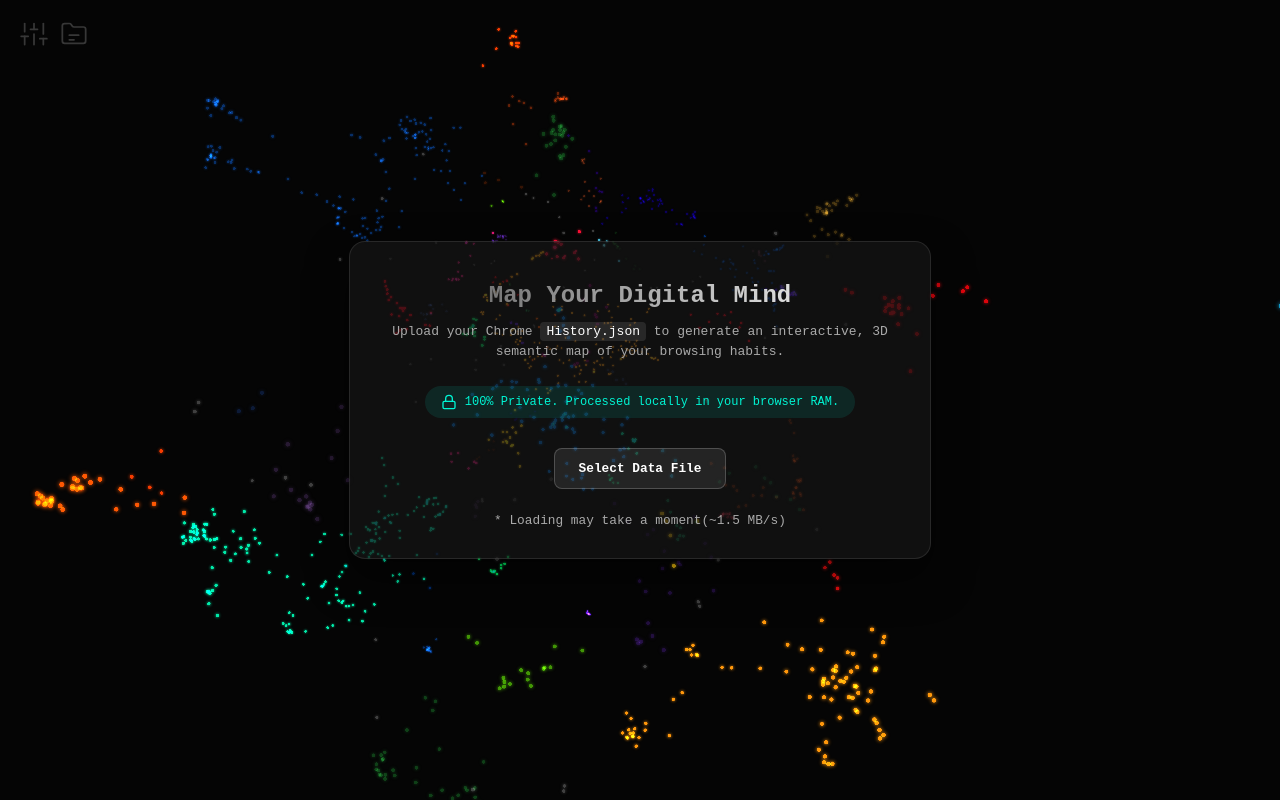
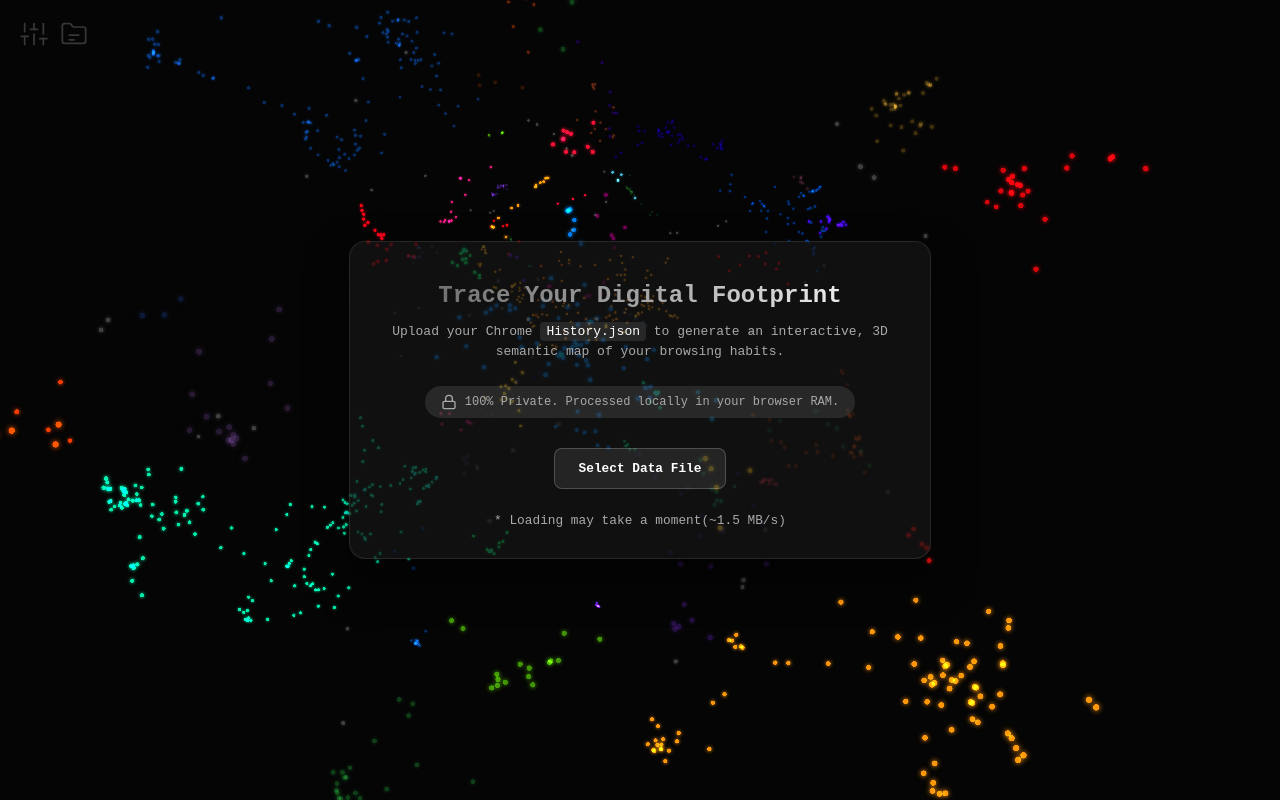
Before and after one commit to Blairqiao/Trace, a website built with Vite: page frontend/index.html in a window 1280 px wide. Built offline with nearby package versions, Linux system fonts and the light colour scheme; animation ran at ten frames a second.

Commit message:
Minor improvements

```diff
--- a/frontend/index.css
+++ b/frontend/index.css
@@ -160,9 +160,17 @@
   transform: translateX(-100%);
   transition: transform 0.4s cubic-bezier(0.25, 1, 0.5, 1);
   z-index: 999;
-  padding: 60px 20px 20px 20px;
+  padding: 60px 20px 40px 20px;
   color: white;
   overflow-y: auto;
+  scrollbar-width: none;
+  -ms-overflow-style: none;
+  -webkit-mask-image: linear-gradient(to bottom, transparent 0px, transparent 50px, black 60px, black 100%);
+  mask-image: linear-gradient(to bottom, transparent 0px, transparent 50px, black 60px, black 100%);
+}
+
+.settings-panel::-webkit-scrollbar {
+  display: none;
 }
 
 #settings-panel.open {
@@ -212,7 +220,7 @@
 button:hover { background: #73737381; }
 
 button:disabled {
-  background: #5656564d; color: #aaa;
+  background: #5656564d; color: #aaa; cursor: pointer;
 }
 
 .checkbox-group {
@@ -331,7 +339,14 @@
 .prompt-content h2 {
   margin: 0 0 10px 0;
   font-size: 24px;
-  background: linear-gradient(90deg, #555 0%, #fff 50%, #555 100%);
+  background: linear-gradient(
+    90deg,
+    #666666 0%,     /* Slate Gray */
+    #a3a3a3 25%,    /* Light Silver */
+    #ffffff 50%,    /* Pure White Hotspot */
+    #a3a3a3 75%,
+    #666666 100%
+  );
   background-size: 200% auto;
   -webkit-background-clip: text;
   -webkit-text-fill-color: transparent;
@@ -358,8 +373,8 @@
   justify-content: center;
   gap: 8px;
   font-size: 12px;
-  color: #00f5d4; /* Using one of your neon colors! */
-  background: rgba(0, 245, 212, 0.1);
+  color: #aaa;
+  background: rgba(255, 255, 255, 0.1);
   padding: 8px 16px;
   border-radius: 20px;
   margin: 0 auto 30px auto;
--- a/frontend/index.html
+++ b/frontend/index.html
@@ -3,9 +3,9 @@
   <head>
     <meta charset="UTF-8" />
     <meta name="viewport" content="width=device-width, initial-scale=1.0" />
-    <title>History Galaxy</title>
+    <title>Trace</title>
     <link rel="stylesheet" href="index.css">
-
+    <link rel="icon" type="image/svg" href="src/assets/Trace.svg">
 
   </head>
   <body>
@@ -109,7 +109,7 @@
           <input type="checkbox" id="toggle-sleep-rotate" checked>
         </div>
 
-        <button id="btn-fullscreen">Toggle Fullscreen</button>
+        <button id="btn-fullscreen" style="margin-bottom: 80px;">Toggle Fullscreen</button>
       </div>
     </div>
 
@@ -141,7 +141,7 @@
 
     <div id="upload-prompt" class="centered-prompt">
       <div class="prompt-content">
-        <h2>Map Your Digital Mind</h2>
+        <h2>Trace Your Digital Footprint</h2>
         <p>Upload your Chrome <code>History.json</code> to generate an interactive, 3D semantic map of your browsing habits.</p>
 
         <div class="privacy-badge">
--- a/frontend/src/main.js
+++ b/frontend/src/main.js
@@ -53,6 +53,8 @@
 
 // --- Globals & State Mechanics ---
 let pointCloud = null;
+let currentSessionId = null;
+let isDemoMode = false;
 let nodeData = [];
 const colors = [
   0xff0a54, 0x00f5d4, 0xffca3a, 0x3377aa, 0x9b5de5,
@@ -64,6 +66,23 @@
   0x887744, 0x06d6a0, 0x775566, 0xf3722c, 0x3d5a80,
   0xaa5566, 0x43aa8b, 0x8338ec, 0x4a5759, 0xf94144
 ];
+
+let isFlying = false;
+let currentFlightSpeed = 0.05;
+let defaultFlightSpeed = 0.05;
+const targetCameraPos = new THREE.Vector3();
+const targetControlsPos = new THREE.Vector3();
+let isTransitioningCamera = false;
+const centertargetCameraPos = new THREE.Vector3();
+const centertargetControlsPos = new THREE.Vector3();
+
+let lastInputTime = Date.now();
+const IDLE_TIMEOUT = 5000;
+
+const resetIdleTimer = () => {
+  lastInputTime = Date.now();
+  if (controls.autoRotate) controls.autoRotate = false;
+};
 
 // Settings Panel
 document.getElementById('settings-toggle').addEventListener('click', () => {
@@ -222,20 +241,6 @@
 });
 
 
-let isFlying = false;
-let currentFlightSpeed = 0.05;
-let defaultFlightSpeed = 0.05;
-const targetCameraPos = new THREE.Vector3();
-const targetControlsPos = new THREE.Vector3();
-
-let lastInputTime = Date.now();
-const IDLE_TIMEOUT = 5000;
-
-const resetIdleTimer = () => {
-  lastInputTime = Date.now();
-  if (controls.autoRotate) controls.autoRotate = false;
-};
-
 renderer.domElement.addEventListener('mousemove', resetIdleTimer);
 renderer.domElement.addEventListener('mousedown', resetIdleTimer);
 renderer.domElement.addEventListener('wheel', resetIdleTimer);
@@ -278,8 +283,6 @@
 `;
 
 // --- Data Pipeline ---
-let currentSessionId = null;
-let isDemoMode = false;
 
 // Build Demo Galaxy
 function buildDemoGalaxy() {
@@ -299,24 +302,8 @@
   controls.enableRotate = false;
   controls.autoRotate = true;
 
-  pointCloud.geometry.computeBoundingSphere();
-  const sphere = pointCloud.geometry.boundingSphere;
+  centerCamera(0.75);
 
-  // 2. Find the exact mathematical center, adjusted for your spread slider
-  const centerX = sphere.center.x * spreadFactor;
-  const centerY = sphere.center.y * spreadFactor;
-  const centerZ = sphere.center.z * spreadFactor;
-
-  // 3. Tell OrbitControls to look exactly at that center point
-  controls.target.set(centerX, centerY, centerZ);
-
-  // 4. Move the camera right up to the edge of the galaxy (radius * 1.5 gives a nice padding)
-  const zoomDistance = sphere.radius * spreadFactor * 1;
-
-  // Position the camera directly in front of the center
-  camera.position.set(centerX, centerY, centerZ + zoomDistance);
-
-  controls.update();
 }
 
 async function initGalaxy() {
@@ -335,8 +322,9 @@
   }
 }
 
-  // Load New Data
-  async function processFileUpload(file) {
+
+// Load New Data
+async function processFileUpload(file) {
   if (!file) return;
 
   const btn = document.getElementById('btn-recalculate');
@@ -436,12 +424,16 @@
 }
 
 // Clear Data
+function clearData() {
+  localStorage.clear();
+  indexedDB.deleteDatabase('GalaxyDB');
+  window.location.reload();
+}
+
 document.getElementById('btn-clear-data').addEventListener('click', () => {
   const confirmWipe = confirm("This will permanently delete your saved 3D map and reset the app. Continue?");
   if (confirmWipe) {
-    localStorage.clear();
-    indexedDB.deleteDatabase('GalaxyDB');
-    window.location.reload();
+    clearData();
   }
 });
 
@@ -504,6 +496,7 @@
     });
 
     colorsAttr.needsUpdate = true;
+    centerCamera(1.5);
     resetIdleTimer();
 
     return;
@@ -545,9 +538,28 @@
   pointCloud.scale.set(spreadFactor, spreadFactor, spreadFactor);
   scene.add(pointCloud);
 
+  centerCamera(1.5);
+
+
   resetIdleTimer();
 }
 
+function centerCamera(zoomLevel) {
+  if (!pointCloud) return;
+  pointCloud.geometry.computeBoundingSphere();
+  const sphere = pointCloud.geometry.boundingSphere;
+
+  const centerX = sphere.center.x * spreadFactor;
+  const centerY = sphere.center.y * spreadFactor;
+  const centerZ = sphere.center.z * spreadFactor;
+
+  const zoomDistance = sphere.radius * spreadFactor * zoomLevel;
+
+  centertargetControlsPos.set(centerX, centerY, centerZ);
+  centertargetCameraPos.set(centerX, centerY, centerZ + zoomDistance);
+
+  isTransitioningCamera = true;
+}
 
 
 function debounce(func, wait) {
@@ -630,8 +642,8 @@
   color: 0xffffff,
   transparent: true,
   opacity: 0.4,                      // Overall brightness multiplier
-  blending: THREE.AdditiveBlending,  // Math: RGB + RGB = Brighter Core
-  depthWrite: false                  // Stops it from clipping into neighboring nodes
+  blending: THREE.AdditiveBlending,
+  depthWrite: false
 });
 
 const forcefieldSprite = new THREE.Sprite(forcefieldMat);
@@ -723,6 +735,15 @@
       }
     }
 
+  }
+
+  if (isTransitioningCamera) {
+    camera.position.lerp(centertargetCameraPos, 0.05);
+    controls.target.lerp(centertargetControlsPos, 0.05);
+
+    if (camera.position.distanceTo(centertargetCameraPos) < 0.5) {
+      isTransitioningCamera = false;
+    }
   }
 
   controls.update();
@@ -818,6 +839,40 @@
   renderer.setSize(window.innerWidth, window.innerHeight);
 });
 
+// Check Session Health
+async function checkSessionHealth() {
+  const sessionKey = await loadLocalData('userSessionId');
+
+  if (!sessionKey) return;
+
+  try {
+    const response = await fetch('http://localhost:8000/api/verify-session', {
+      headers: {
+        'Authorization': `Bearer ${sessionKey}`
+      }
+    });
+
+    if (response.status === 404) {
+      const errorData = await response.json();
+      if (errorData.detail === "SESSION_EXPIRED") {
+        console.warn("Proactive check failed. Wiping state.");
+        clearData();
+      }
+    }
+  } catch (error) {
+    console.log("Could not reach server to verify session.");
+  }
+}
+
+window.addEventListener('DOMContentLoaded', checkSessionHealth);
+
+document.addEventListener('visibilitychange', () => {
+  if (document.visibilityState === 'visible') {
+    console.log("Tab is active again, checking session health...");
+    checkSessionHealth();
+  }
+});
+
 
 loadCameraState();
 loadUISettings();
```
Also changed, not shown: backend/requirements.txt (+9 -31 lines), frontend/src/assets/Trace.svg (added), 2 other files.
